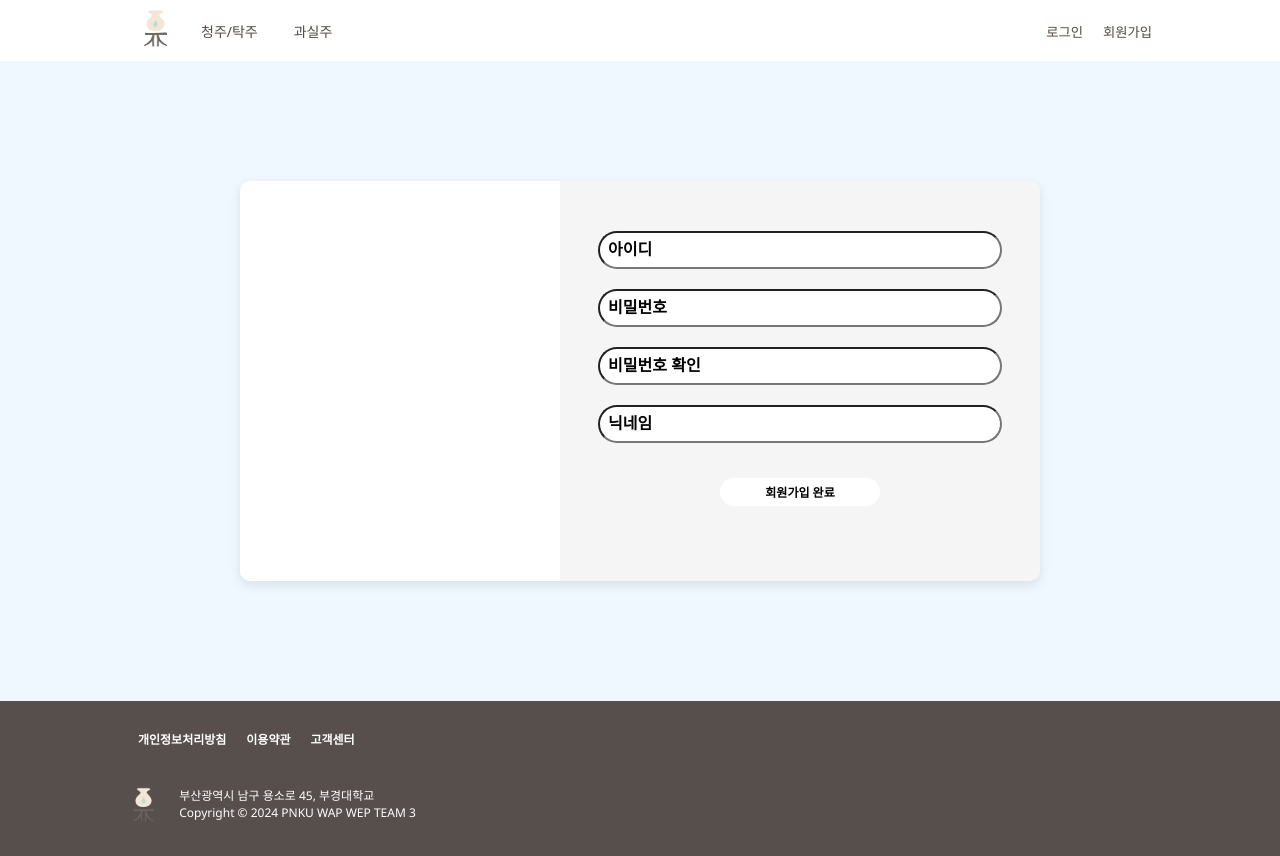
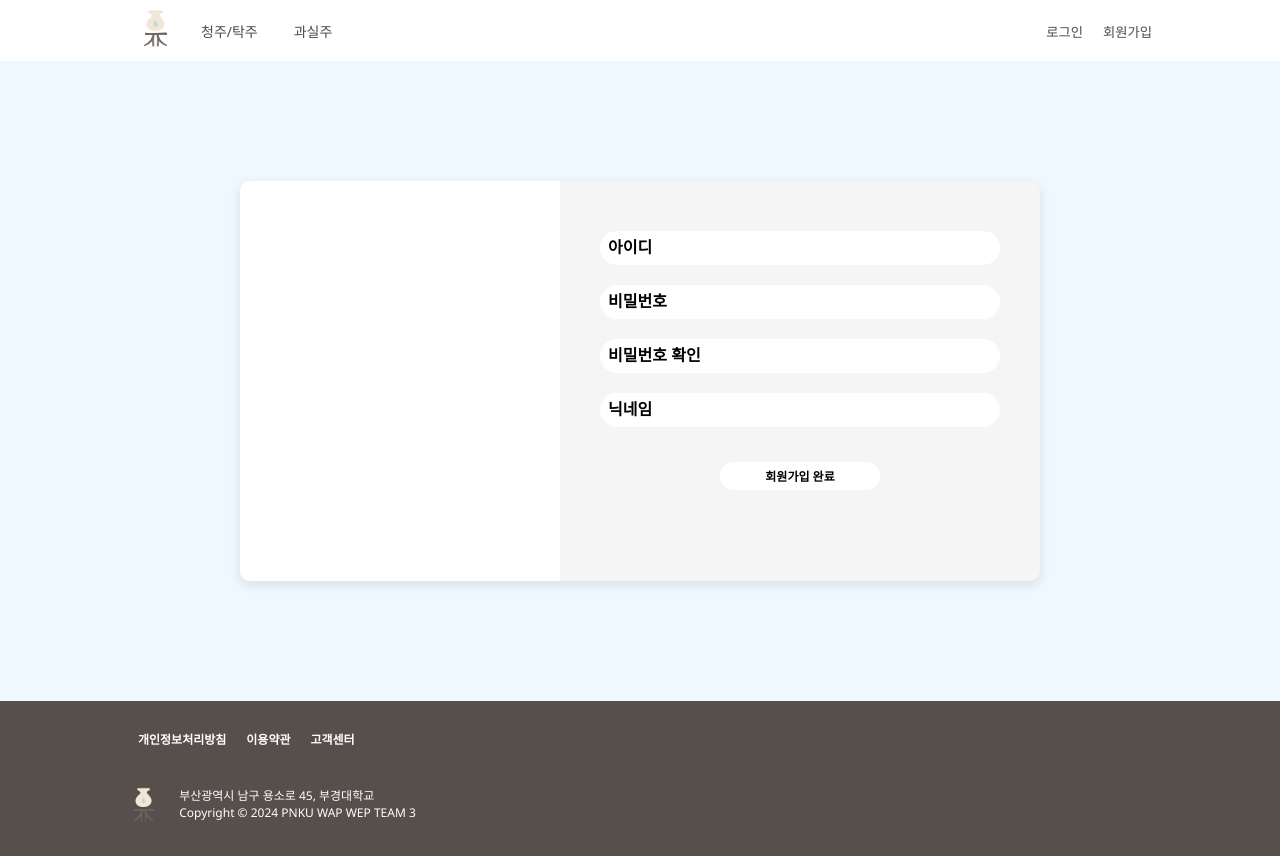
Before and after one commit to pknu-wap/2024_2_WEB3, a React (Create React App) app in the folder client/: page /signUp in a window 1280 px wide. Built offline with nearby package versions, Linux system fonts and the light colour scheme.

Commit message:
로그인 페이지 css

```diff
--- a/client/src/components/signIn/SignInContent.css
+++ b/client/src/components/signIn/SignInContent.css
@@ -46,6 +46,7 @@
   background-color: #fff;
   font-weight: 700;
   width: 100%;
+  border: none;
 }
 
 .signin-input::placeholder {
--- a/client/src/components/signUp/SignUpContent.css
+++ b/client/src/components/signUp/SignUpContent.css
@@ -47,6 +47,7 @@
   background-color: #fff;
   font-weight: 700;
   width: 100%;
+  border: none;
 }
 
 .signup-input::placeholder {
--- a/client/src/main.jsx
+++ /dev/null
@@ -1,6 +0,0 @@
-import { StrictMode } from "react";
-import { createRoot } from "react-dom/client";
-import App from "./App.jsx";
-import "./index.css";
-
-createRoot(document.getElementById("root")).render(<App />);
```
Also changed, not shown: client/src/App.jsx (deleted, +0 -9 lines). Lines whose indentation alone changed are shown as unchanged.
